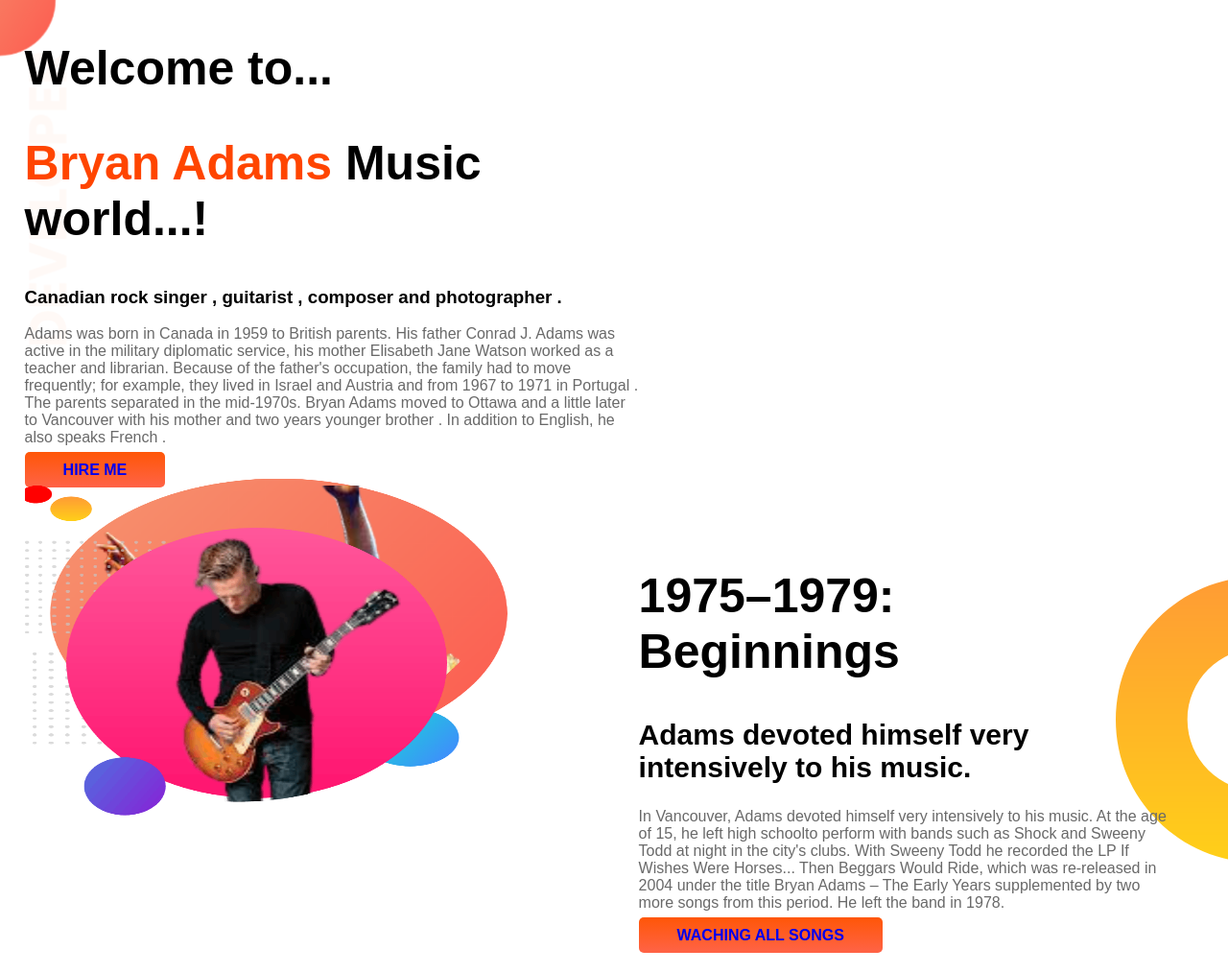
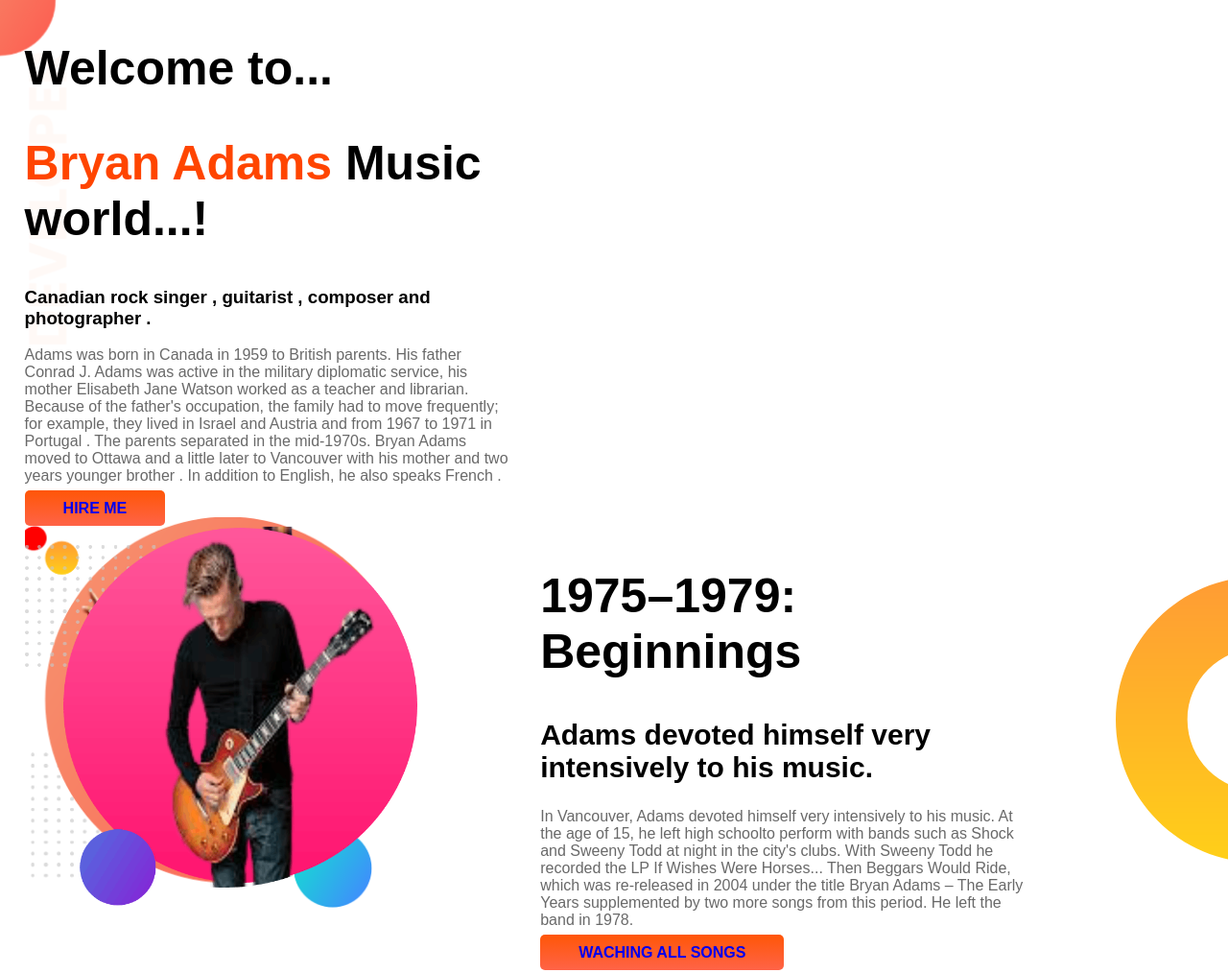
Before and after one commit to Amanullah-at/developer-potfolio, a plain HTML site: page index.html in a window 1280 px wide. Shown: the top 1014 px of the page at 96% size. Drawn offline with Linux system fonts and the light colour scheme; files whose address does not match are found by name.

Commit message:
experience

```diff
--- a/index.html
+++ b/index.html
@@ -29,8 +29,7 @@
                 <a class="link-button" target="_blank" href="https://de.wikipedia.org/wiki/Bryan_Adams">
                     HIRE ME
                 </a>
-                <div class="half-width"></div>
-                <img id="img-upper" src="pic/my-bg.png" alt="">
+                <img src="pic/my-bg.png" alt="">
             </div>
     </section>
     <section class="dream-big flexible-container">
@@ -55,7 +54,7 @@
         <h1>Programs</h1>
         <div class="flexible-container">
             <div id="life-of-Music" class="experience-item">
-                <h2> life of Music</h2>
+                <h2> Life of Music</h2>
                 <h3 class="orange-color ">Professional musician </h3>
                 <p>The band included keyboardist John Hanaha (1981–1988) and drummer Jimmy Wesley (1981–1983), Frankie
                     La
--- a/style.css
+++ b/style.css
@@ -11,15 +11,15 @@
         background-repeat: no-repeat;
 }
 .half-width{
-        width: 50%;
+        width: 40%;
+        float: left;
+        padding-left: 5%;
         padding-left: 2%;
-        padding-right: 5%;
 }
 
 h1{
     font-size: 50px;
 }
-
 
 h2{
     font-size: 30px;
@@ -35,14 +35,8 @@
 
 .half-width img{
    width: 80%;
-   height: 300px;
-
+   left: auto;
 }
-#img-upper{
-    padding-top: "right";
-    width: 80%;
-    height: px;
- }
 
 .link-button{
    text-decoration: none;
```
